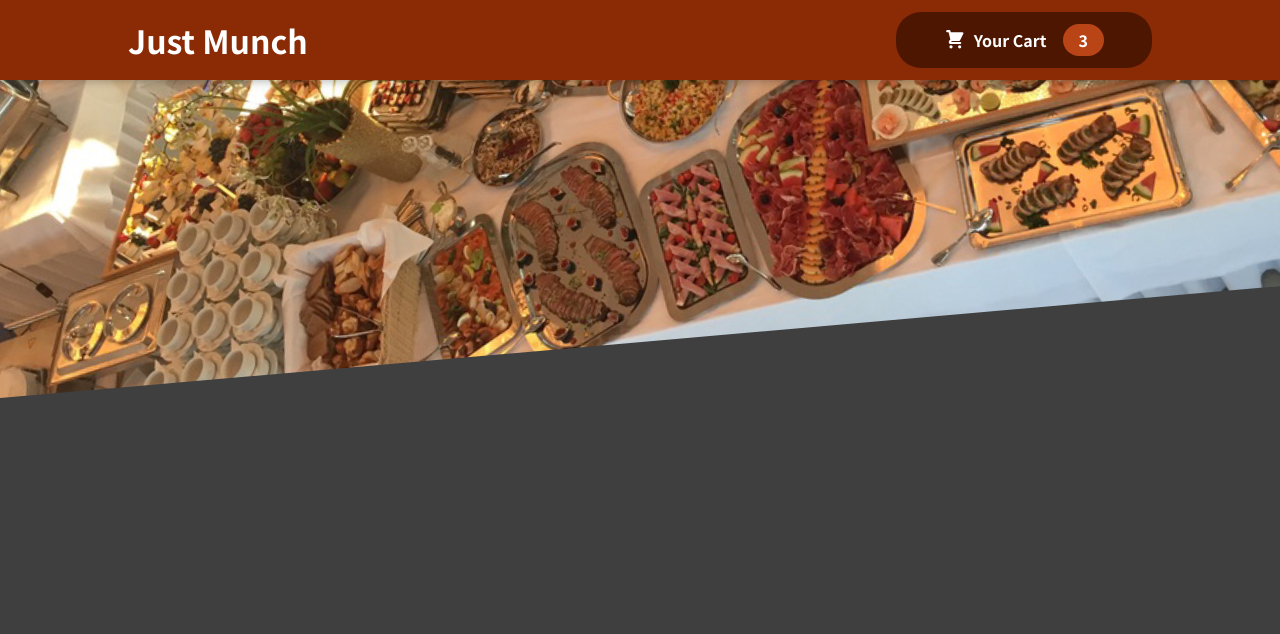
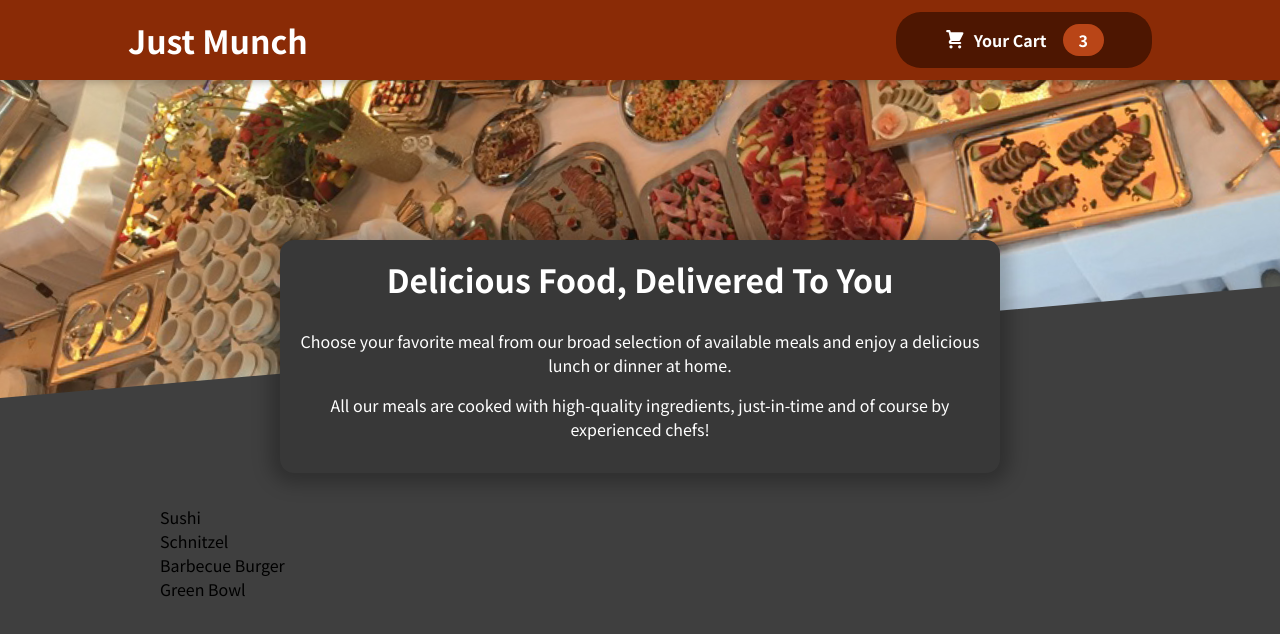
Before and after one commit to ArifEbrahim/food-order, a React (Create React App) app: page / in a window 1280 px wide. Shown: the top 634 px of the page. Built offline with nearby package versions, Linux system fonts and the light colour scheme.

Commit message:
Feature: initial meals added

```diff
--- a/src/App.js
+++ b/src/App.js
@@ -1,9 +1,13 @@
 import Header from "./components/Layout/Header";
+import Meals from "./components/Meals/Meals";
 
 function App() {
   return (
     <>
       <Header />
+      <main>
+        <Meals />
+      </main>
     </>
   );
 }
--- /dev/null
+++ b/src/components/Meals/AvailableMeals.js
@@ -0,0 +1,16 @@
+import React from 'react';
+
+import DUMMY_MEALS from './dummy-meals';
+import classes from './AvailableMeals.module.css';
+
+export default function AvailableMeals() {
+  const mealsList = DUMMY_MEALS.map(meal => <li>{meal.name}</li>);
+
+  return (
+    <section className={classes.meals}>
+      <ul>
+        {mealsList}
+      </ul>
+    </section>
+  )
+}
--- /dev/null
+++ b/src/components/Meals/AvailableMeals.module.css
@@ -0,0 +1,24 @@
+.meals {
+  max-width: 60rem;
+  width: 90%;
+  margin: 2rem auto;
+  animation: meals-appear 1s ease-out forwards;
+}
+
+.meals ul {
+  list-style: none;
+  margin: 0;
+  padding: 0;
+}
+
+@keyframes meals-appear {
+  from {
+    opacity: 0;
+    transform: translateY(3rem);
+  }
+
+  to {
+    opacity: 1;
+    transform: translateY(0);
+  }
+}
--- /dev/null
+++ b/src/components/Meals/MealSummary.js
@@ -0,0 +1,19 @@
+import classes from './MealSummary.module.css';
+
+const MealSummary = () => {
+  return (
+    <section className={classes.summary}>
+      <h2>Delicious Food, Delivered To You</h2>
+      <p>
+        Choose your favorite meal from our broad selection of available meals
+        and enjoy a delicious lunch or dinner at home.
+      </p>
+      <p>
+        All our meals are cooked with high-quality ingredients, just-in-time and
+        of course by experienced chefs!
+      </p>
+    </section>
+  );
+};
+
+export default MealSummary;
--- /dev/null
+++ b/src/components/Meals/MealSummary.module.css
@@ -0,0 +1,18 @@
+.summary {
+  text-align: center;
+  max-width: 45rem;
+  width: 90%;
+  margin: auto;
+  margin-top: -10rem;
+  position: relative;
+  background-color: #383838;
+  color: white;
+  border-radius: 14px;
+  padding: 1rem;
+  box-shadow: 0 1px 18px 10px rgba(0, 0, 0, 0.25);
+}
+
+.summary h2 {
+  font-size: 2rem;
+  margin-top: 0;
+}
--- /dev/null
+++ b/src/components/Meals/Meals.js
@@ -0,0 +1,13 @@
+import React from 'react';
+
+import MealSummary from './MealSummary';
+import AvailableMeals from './AvailableMeals';
+
+export default function Meals() {
+  return (
+    <>
+      <MealSummary />
+      <AvailableMeals />
+    </>
+  )
+}
--- /dev/null
+++ b/src/components/Meals/dummy-meals.js
@@ -0,0 +1,28 @@
+const DUMMY_MEALS = [
+  {
+    id: 'm1',
+    name: 'Sushi',
+    description: 'Finest fish and veggies',
+    price: 22.99,
+  },
+  {
+    id: 'm2',
+    name: 'Schnitzel',
+    description: 'A german specialty!',
+    price: 16.5,
+  },
+  {
+    id: 'm3',
+    name: 'Barbecue Burger',
+    description: 'American, raw, meaty',
+    price: 12.99,
+  },
+  {
+    id: 'm4',
+    name: 'Green Bowl',
+    description: 'Healthy...and green...',
+    price: 18.99,
+  },
+];
+
+export default DUMMY_MEALS;
```
Also changed, not shown: 1 other file (tests, documents, lock files or other folders).
